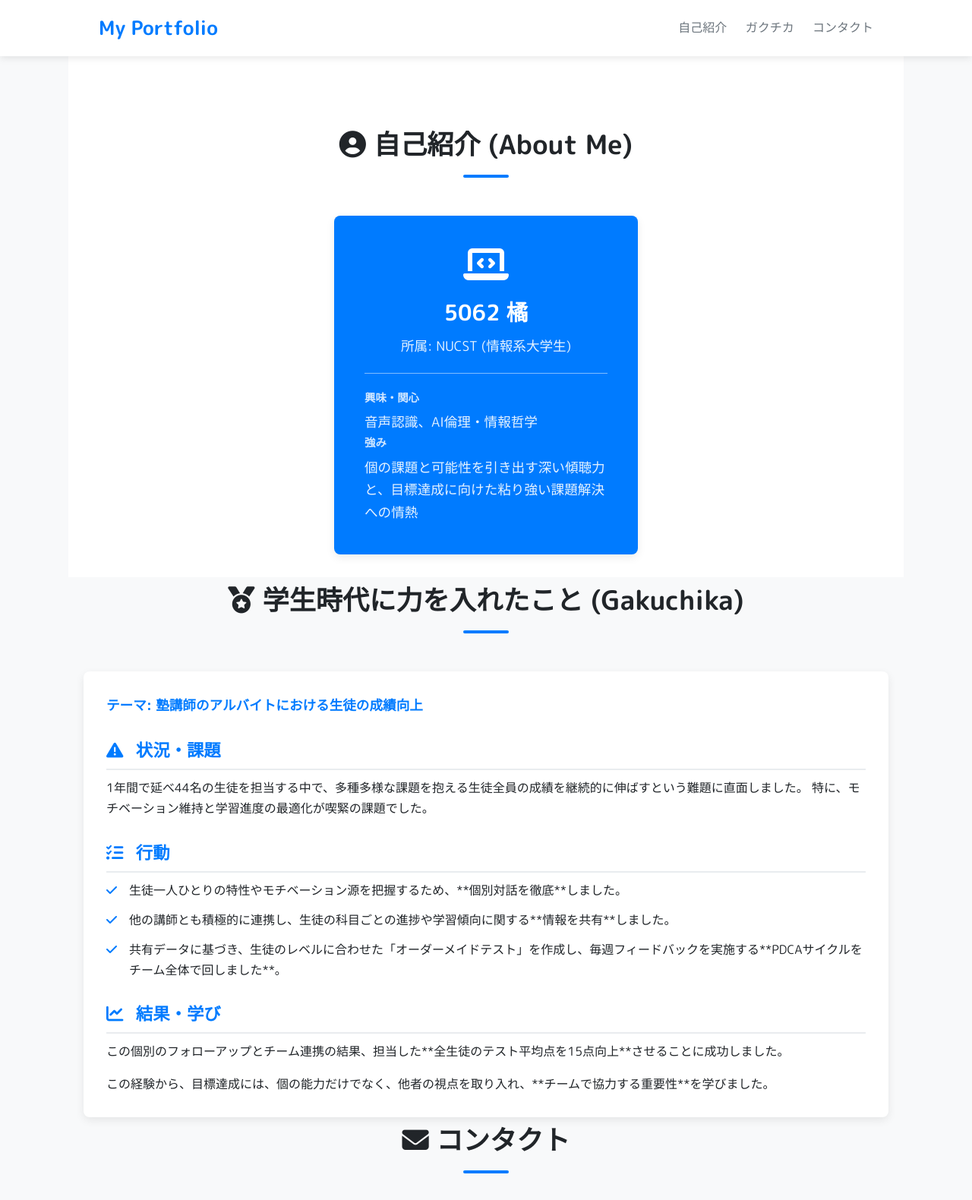
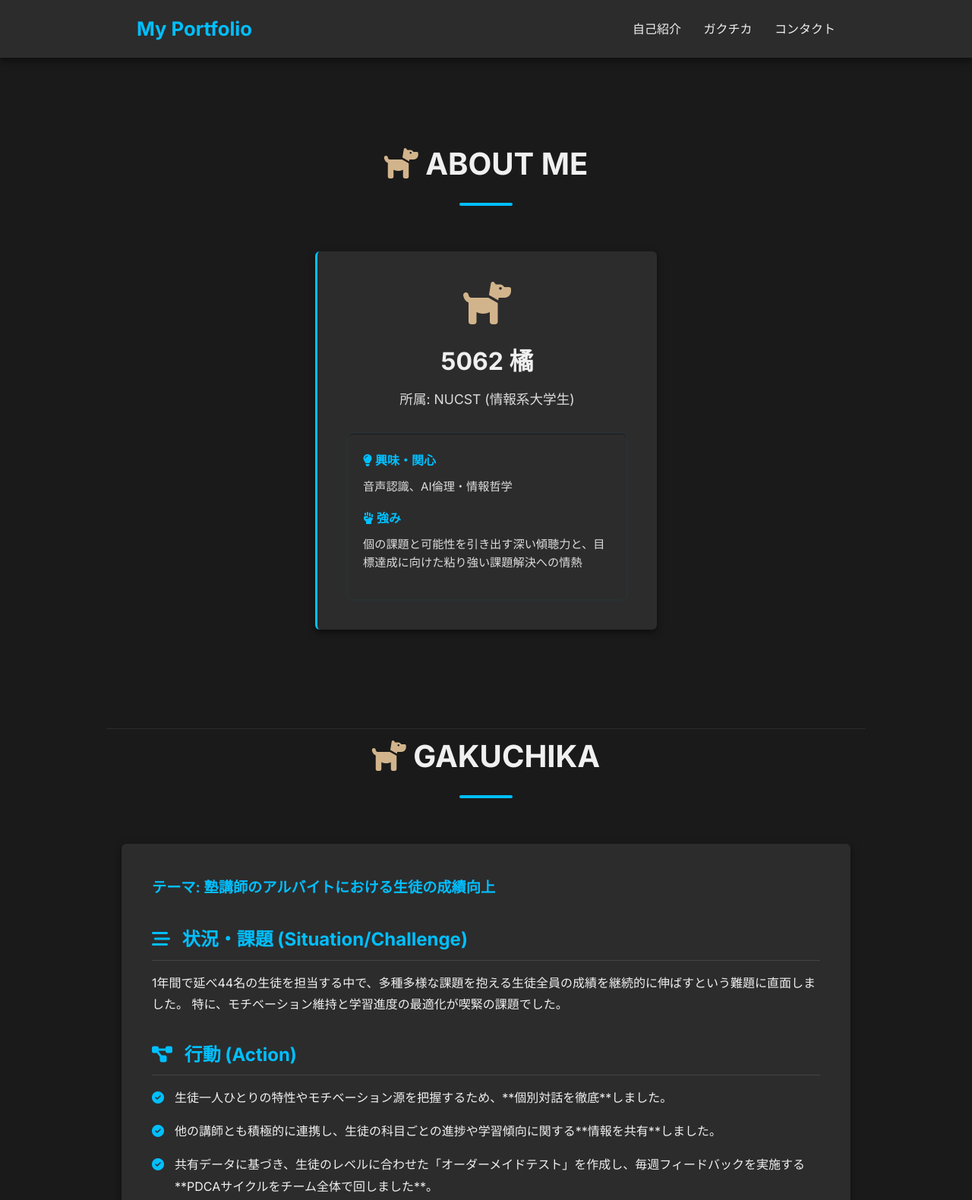
Before and after one commit to Kohaku27/portfolio, a plain HTML site: page index.html in a window 1280 px wide. Shown: the top 1580 px of the page at 76% size. Drawn offline with Linux system fonts and the light colour scheme.

Commit message:
Update index.html

```diff
--- a/index.html
+++ b/index.html
@@ -4,24 +4,23 @@
     <meta charset="UTF-8">
     <meta name="viewport" content="width=device-width, initial-scale=1.0">
     <title>My Portfolio - 5062 橘</title>
-    <!-- Font Awesome CDN for icons (External image use is forbidden, so icons are used instead) -->
-    <link rel="stylesheet" href="https://cdnjs.cloudflare.com/ajax/libs/font-awesome/6.5.1/css/all.min.css">
-    <!-- Google Fonts: M PLUS Rounded 1c (親しみやすく、かわいい印象を与えるフォント) を追加 -->
-    <link href="https://fonts.googleapis.com/css2?family=M+PLUS+Rounded+1c:wght@400;700&display=swap" rel="stylesheet">
+    <!-- Font Awesome CDN for icons --><link rel="stylesheet" href="https://cdnjs.cloudflare.com/ajax/libs/font-awesome/6.5.1/css/all.min.css">
+    <!-- Google Fonts: Inter (Professional and Modern) and Noto Sans JP (Sharp and Legible) --><link href="https://fonts.googleapis.com/css2?family=Inter:wght@400;600;700&family=Noto+Sans+JP:wght@400;600;700&display=swap" rel="stylesheet">
     <style>
         /*
          * CSS: 青と白を基調とした清潔感のあるモダンデザイン
+         * CSS: 黒基調、青アクセント、白テキストのスタイリッシュなモダンデザイン
          */
         :root {
-            --color-primary: #007bff;     /* Core Blue */
-            --color-secondary: #6c757d;   /* Secondary Gray */
-            --color-background: #f8f9fa; /* Light Background */
-            --color-text: #212529;      /* Dark Text */
-            --color-white: #ffffff;
-            /* フォントを「M PLUS Rounded 1c」に変更 */
-            --font-main: 'M PLUS Rounded 1c', sans-serif;
-            --border-radius: 8px;
-            --shadow-light: 0 4px 12px rgba(0, 0, 0, 0.08);
+            --color-main-dark: #1a1a1a;     /* Main Background (Black/Very Dark Gray) */
+            --color-secondary-dark: #2c2c2c;/* Secondary Background */
+            --color-accent: #00bfff;       /* Accent Color (Sky Blue) */
+            --color-icon-dog: #D2B48C;     /* Dog Icon Color (Milk Tea/Tan) */
+            --color-text-light: #f0f0f0;   /* Light Text */
+            --color-text-muted: #aaaaaa;   /* Muted Text */
+            --font-main: 'Inter', 'Noto Sans JP', sans-serif;
+            --border-radius: 6px;
+            --shadow-subtle: 0 4px 10px rgba(0, 0, 0, 0.5); /* 闇に溶け込むような影 */
         }
 
         /* Base Reset and Typography */
@@ -32,26 +31,25 @@
         }
 
         body {
-            /* フォントを更新 */
             font-family: var(--font-main);
-            line-height: 1.7;
-            color: var(--color-text);
-            background-color: var(--color-background);
+            line-height: 1.8;
+            color: var(--color-text-light);
+            background-color: var(--color-main-dark); /* メイン背景色 */
             scroll-behavior: smooth;
-            padding-top: 60px; /* Space for fixed header */
+            padding-top: 60px;
         }
 
         /* Layout Container */
         .container {
-            max-width: 1100px;
+            max-width: 1000px;
             margin: 0 auto;
             padding: 0 20px;
         }
 
         /* Header (1. ヘッダー) */
         header {
-            background-color: var(--color-white);
-            box-shadow: 0 2px 10px rgba(0, 0, 0, 0.1);
+            background-color: var(--color-secondary-dark); /* ヘッダーを濃いグレーに */
+            box-shadow: var(--shadow-subtle);
             position: fixed;
             width: 100%;
             top: 0;
@@ -69,122 +67,180 @@
         .header-title {
             font-size: 1.6rem;
             font-weight: 700;
-            color: var(--color-primary);
+            color: var(--color-accent); /* アクセントカラーを適用 */
             text-decoration: none;
         }
 
         .nav-links a {
-            color: var(--color-secondary);
+            color: var(--color-text-light);
             text-decoration: none;
-            font-weight: 500;
-            margin-left: 20px;
+            font-weight: 400;
+            margin-left: 25px;
             transition: color 0.3s ease;
+            position: relative;
+        }
+
+        .nav-links a::after {
+            content: '';
+            display: block;
+            width: 0;
+            height: 2px;
+            background: var(--color-accent);
+            transition: width 0.3s;
+            position: absolute;
+            bottom: -5px;
+            left: 0;
         }
 
         .nav-links a:hover {
-            color: var(--color-primary);
+            color: var(--color-accent);
+        }
+
+        .nav-links a:hover::after {
+            width: 100%;
         }
 
         /* Section Styling */
         section {
-            padding: 80px 0;
+            padding: 100px 0;
+            border-bottom: 1px solid var(--color-secondary-dark);
         }
 
         h2 {
-            font-size: 2.2rem;
-            font-weight: 600;
-            color: var(--color-text);
+            font-size: 2.5rem;
+            font-weight: 700;
+            color: var(--color-text-light);
             text-align: center;
-            margin-bottom: 50px;
+            margin-bottom: 60px;
             position: relative;
         }
 
         h2::after {
             content: '';
             display: block;
-            width: 60px;
+            width: 70px;
             height: 4px;
-            background-color: var(--color-primary);
-            margin: 10px auto 0;
+            background-color: var(--color-accent); /* アンダーラインに青を適用 */
+            margin: 15px auto 0;
             border-radius: 2px;
         }
 
         /* 2. 自己紹介セクション */
         #about {
             text-align: center;
-            background-color: var(--color-white);
-            padding-top: 100px;
+            background-color: var(--color-main-dark);
+            padding-top: 120px;
+            padding-bottom: 100px;
         }
 
         .profile-box {
             display: inline-block;
-            background-color: var(--color-primary);
-            color: var(--color-white);
+            background-color: var(--color-secondary-dark); /* 黒背景より一段明るいグレー */
+            color: var(--color-text-light);
             padding: 40px;
             border-radius: var(--border-radius);
-            box-shadow: var(--shadow-light);
+            box-shadow: var(--shadow-subtle);
             margin-bottom: 30px;
             width: 100%;
-            max-width: 400px;
+            max-width: 450px;
+            border-left: 3px solid var(--color-accent); /* アクセントライン */
         }
 
-        .profile-box i {
-            font-size: 3rem;
-            margin-bottom: 15px;
+        .profile-box i.fa-dog {
+            font-size: 3.5rem;
+            margin-bottom: 20px;
+            color: var(--color-icon-dog); /* 犬アイコンを茶色に設定 */
         }
 
+        h2 i.fa-dog {
+            color: var(--color-icon-dog); /* 見出しの犬アイコンも茶色に設定 */
+        }
+
+        /* 犬アイコンの震えアニメーション */
+        @keyframes subtle-shake {
+            0%, 100% { transform: translateX(0); }
+            25% { transform: translateX(-2px); }
+            50% { transform: translateX(2px); }
+            75% { transform: translateX(-2px); }
+        }
+
+        .shake-dog {
+            display: inline-block; /* transformが効くように */
+            animation: subtle-shake 0.5s ease-in-out infinite; /* アニメーション適用 */
+        }
+
+
         .profile-box h3 {
-            font-size: 1.8rem;
+            font-size: 2rem;
             margin-bottom: 5px;
         }
 
         .profile-box p {
             font-size: 1.1rem;
+            color: var(--color-text-light);
             opacity: 0.9;
         }
 
         /* 興味・関心の強調 */
         .profile-interests {
-            margin-top: 20px;
-            padding-top: 20px;
-            border-top: 1px solid rgba(255, 255, 255, 0.5);
-            font-size: 1rem;
+            margin-top: 30px;
+            padding-top: 30px;
+            border-top: 1px solid var(--color-main-dark);
+            background-color: #2c2c2c;
+            padding: 20px;
+            border-radius: var(--border-radius);
             text-align: left;
+            box-shadow: 0 0 5px rgba(0, 191, 255, 0.1);
         }
 
         .profile-interests strong {
             display: block;
-            margin-bottom: 5px;
-            font-size: 0.9rem;
-            font-weight: 700;
-            color: #d1e7ff; /* Lighter blue for label */
+            margin-bottom: 8px;
+            font-size: 1rem;
+            font-weight: 600;
+            color: var(--color-accent);
+        }
+
+        .profile-interests p {
+            font-size: 0.95rem;
+            margin-bottom: 15px;
+            line-height: 1.6;
+            color: var(--color-text-light);
         }
 
 
         /* 3. ガクチカセクション */
         #gakuchika {
-            background-color: var(--color-background);
+            background-color: var(--color-main-dark);
         }
 
         .gakuchika-content {
-            background-color: var(--color-white);
-            padding: 30px;
+            background-color: var(--color-secondary-dark);
+            padding: 40px;
             border-radius: var(--border-radius);
-            box-shadow: var(--shadow-light);
+            box-shadow: var(--shadow-subtle);
             text-align: left;
         }
 
         .gakuchika-section h3 {
-            color: var(--color-primary);
-            font-size: 1.4rem;
-            margin-top: 25px;
-            margin-bottom: 10px;
+            color: var(--color-accent); /* アクセントカラーを適用 */
+            font-size: 1.5rem;
+            margin-top: 30px;
+            margin-bottom: 15px;
             padding-bottom: 5px;
-            border-bottom: 2px solid #e9ecef;
+            border-bottom: 1px solid #444; /* 濃い境界線 */
+        }
+
+        .gakuchika-section:first-child h3 {
+            margin-top: 0;
         }
 
         .gakuchika-section h3 i {
             margin-right: 10px;
+        }
+
+        .gakuchika-section p {
+            color: var(--color-text-light);
         }
 
         .gakuchika-section ul {
@@ -196,15 +252,16 @@
         .gakuchika-section li {
             position: relative;
             padding-left: 30px;
-            margin-bottom: 12px;
+            margin-bottom: 15px;
             font-size: 1rem;
+            color: var(--color-text-light);
         }
 
         .gakuchika-section li::before {
-            content: "\f00c"; /* Checkmark icon */
+            content: "\f058"; /* Check-circle icon */
             font-family: "Font Awesome 6 Free";
             font-weight: 900;
-            color: var(--color-primary);
+            color: var(--color-accent);
             position: absolute;
             left: 0;
             top: 0;
@@ -213,10 +270,15 @@
         /* 4. フッター */
         footer {
             text-align: center;
-            padding: 25px 0;
-            background-color: var(--color-text); /* Dark background for contrast */
-            color: var(--color-white);
+            padding: 30px 0;
+            background-color: var(--color-secondary-dark);
+            color: var(--color-text-muted);
             font-size: 0.9rem;
+        }
+
+        footer a {
+            color: var(--color-accent);
+            text-decoration: none;
         }
 
 
@@ -226,11 +288,11 @@
         @media (max-width: 768px) {
 
             body {
-                padding-top: 55px; /* Adjust header space */
+                padding-top: 55px;
             }
 
             h2 {
-                font-size: 1.8rem;
+                font-size: 2rem;
                 margin-bottom: 40px;
             }
 
@@ -245,8 +307,8 @@
             }
 
             .nav-links a {
-                margin: 0 10px;
-                font-size: 0.9rem;
+                margin: 0 8px;
+                font-size: 0.85rem;
             }
 
             /* Section padding */
@@ -265,19 +327,18 @@
 
             /* Gakuchika */
             .gakuchika-content {
-                padding: 20px;
+                padding: 25px;
             }
 
             .gakuchika-section h3 {
-                font-size: 1.25rem;
+                font-size: 1.3rem;
             }
         }
     </style>
 </head>
 <body>
 
-    <!-- 1. ヘッダー -->
-    <header>
+    <!-- 1. ヘッダー --><header>
         <div class="container">
             <nav>
                 <a href="#about" class="header-title">My Portfolio</a>
@@ -290,38 +351,29 @@
         </div>
     </header>
 
-    <!-- 2. 自己紹介セクション -->
-    <section id="about" class="container">
-        <h2><i class="fas fa-user-circle"></i> 自己紹介 (About Me)</h2>
-
-        <div class="profile-box">
-            <!-- 画像の代わりのアイコン -->
-            <i class="fas fa-laptop-code"></i>
-            <h3>5062 橘</h3>
+    <!-- 2. 自己紹介セクション --><section id="about" class="container">
+        <h2><i class="fas fa-dog shake-dog"></i> ABOUT ME</h2> <!-- shake-dogクラスを追加 --><div class="profile-box">
+            <!-- 画像の代わりのアイコン --><i class="fas fa-dog shake-dog"></i> <!-- shake-dogクラスを追加 --><h3>5062 橘</h3>
             <p>所属: NUCST (情報系大学生)</p>
 
-            <!-- 興味・関心と強みを更新 -->
-            <div class="profile-interests">
-                <strong>興味・関心</strong>
+            <!-- 興味・関心と強みを更新 --><div class="profile-interests">
+                <strong><i class="fas fa-lightbulb"></i> 興味・関心</strong>
                 <p>音声認識、AI倫理・情報哲学</p>
-                <strong>強み</strong>
+                <strong><i class="fas fa-fist-raised"></i> 強み</strong>
                 <p>個の課題と可能性を引き出す深い傾聴力と、目標達成に向けた粘り強い課題解決への情熱</p>
             </div>
         </div>
     </section>
 
-    <!-- 3. 学生時代に力を入れたこと (ガクチカ) -->
-    <section id="gakuchika" class="container">
-        <h2><i class="fas fa-medal"></i> 学生時代に力を入れたこと (Gakuchika)</h2>
+    <!-- 3. 学生時代に力を入れたこと (ガクチカ) --><section id="gakuchika" class="container">
+        <h2><i class="fas fa-dog"></i> GAKUCHIKA</h2> <!-- 犬アイコンのまま --><div class="gakuchika-content">
 
-        <div class="gakuchika-content">
-
-            <p style="font-size: 1.1rem; font-weight: 600; color: var(--color-primary); margin-bottom: 20px;">
+            <p style="font-size: 1.2rem; font-weight: 600; color: var(--color-accent); margin-bottom: 25px;">
                 テーマ: 塾講師のアルバイトにおける生徒の成績向上
             </p>
 
             <div class="gakuchika-section">
-                <h3><i class="fas fa-exclamation-triangle"></i> 状況・課題</h3>
+                <h3><i class="fas fa-stream"></i> 状況・課題 (Situation/Challenge)</h3>
                 <p>
                     1年間で延べ44名の生徒を担当する中で、多種多様な課題を抱える生徒全員の成績を継続的に伸ばすという難題に直面しました。
                     特に、モチベーション維持と学習進度の最適化が喫緊の課題でした。
@@ -329,7 +381,7 @@
             </div>
 
             <div class="gakuchika-section">
-                <h3><i class="fas fa-tasks"></i> 行動</h3>
+                <h3><i class="fas fa-project-diagram"></i> 行動 (Action)</h3>
                 <ul>
                     <li>生徒一人ひとりの特性やモチベーション源を把握するため、**個別対話を徹底**しました。</li>
                     <li>他の講師とも積極的に連携し、生徒の科目ごとの進捗や学習傾向に関する**情報を共有**しました。</li>
@@ -338,32 +390,30 @@
             </div>
 
             <div class="gakuchika-section">
-                <h3><i class="fas fa-chart-line"></i> 結果・学び</h3>
+                <h3><i class="fas fa-trophy"></i> 結果・学び (Result/Learning)</h3>
                 <p>
                     この個別のフォローアップとチーム連携の結果、担当した**全生徒のテスト平均点を15点向上**させることに成功しました。
                 </p>
-                <p style="font-weight: 500; margin-top: 15px;">
+                <p style="font-weight: 500; margin-top: 15px; color: var(--color-accent);">
                     この経験から、目標達成には、個の能力だけでなく、他者の視点を取り入れ、**チームで協力する重要性**を学びました。
                 </p>
+
             </div>
 
         </div>
     </section>
 
-    <!-- コンタクトセクション (簡易版) -->
-    <section id="contact" class="container">
-        <h2><i class="fas fa-envelope"></i> コンタクト</h2>
-        <p style="text-align: center;">
-            <a href="mailto:your.email@example.com" style="color: var(--color-primary); text-decoration: none; font-size: 1.1rem;">
-                ご連絡はこちらから
+    <!-- コンタクトセクション (簡易版) --><section id="contact" class="container">
+        <h2><i class="fas fa-dog"></i> CONTACT</h2> <!-- 犬アイコンのまま --><p style="text-align: center; font-size: 1.1rem;">
+            <a href="mailto:your.email@example.com" style="color: var(--color-accent); text-decoration: none; font-weight: 600;">
+                <i class="fas fa-envelope"></i> your.email@example.com
             </a>
         </p>
     </section>
 
-    <!-- 4. フッター -->
-    <footer>
+    <!-- 4. フッター --><footer>
         <div class="container">
-            <p>Copyright &copy; 2025 5062 TACHIBANA. All rights reserved.</p>
+            <p>Designed with <i class="fas fa-heart" style="color: red;"></i> by Gemini. | Copyright &copy; 2025 5062 TACHIBANA. All rights reserved.</p>
         </div>
     </footer>
 
```
